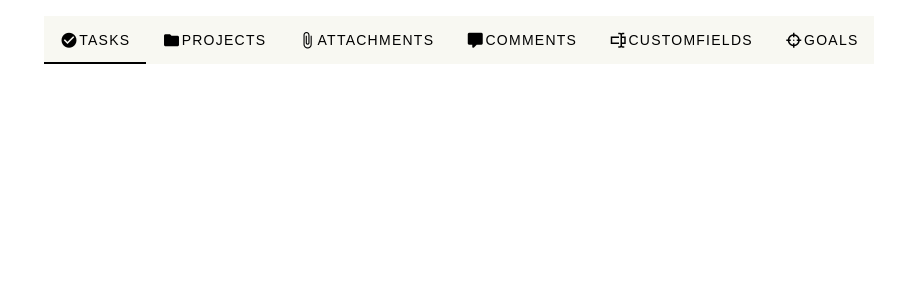
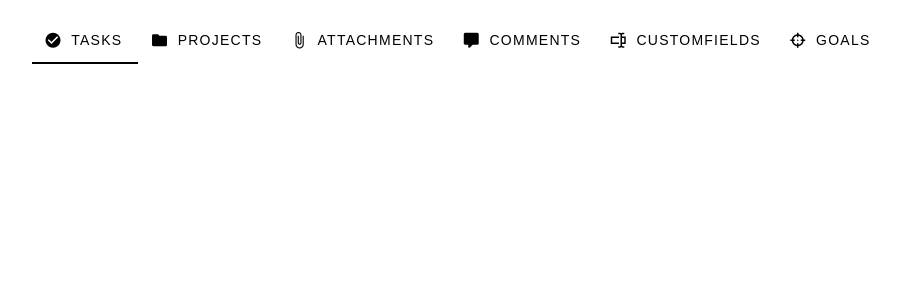
Before and after one commit to mihailo-obradovic/pro-backup-nuxt, a Nuxt app: page /Home in a window 1280 px wide. Shown: the top 300 px of the page, without its empty margins (181-1086 px from the left). Built offline with nearby package versions, Linux system fonts and the light colour scheme.

Commit message:
Styling adjustments

```diff
--- a/assets/styles/main.scss
+++ b/assets/styles/main.scss
@@ -9,6 +9,10 @@ body,
 
 body {
     font-family: 'Outfit', sans-serif;
+}
+
+.text-h6 {
+    font-family: 'Outfit', sans-serif !important;
 }
 
 ::selection {
--- a/layouts/Default.vue
+++ b/layouts/Default.vue
@@ -4,20 +4,22 @@
     <v-app-bar color="primary" height="48">
       <!-- Title of the application with adjusted margin and font size -->
       <v-app-bar-title class="text-h6 ms-3">
-        <v-icon icon="mdi-apps" @click="drawer = !drawer" />
+        <div class="d-flex align-center">
+          <v-icon icon="mdi-menu" @click="drawer = !drawer" />
 
-        <span class="ms-1">My Application</span>
+          <span class="ms-1">Pro Backup</span>
+        </div>
       </v-app-bar-title>
 
       <!-- Spacer to push the following elements to the right -->
       <v-spacer />
 
       <!-- Menu icons on the right side of the toolbar -->
-      <v-btn icon="mdi-home" @click="navigateTo('/')" />
+      <v-btn icon="mdi-home-outline" @click="navigateTo('/')" />
 
       <v-btn icon="mdi-cube-outline" @click="navigateTo('/products')" />
 
-      <v-btn icon="mdi-email" @click="navigateTo('/contact')" />
+      <v-btn icon="mdi-email-outline" @click="navigateTo('/contact')" />
     </v-app-bar>
 
     <!-- Navigation drawer for menu actions -->
@@ -26,7 +28,7 @@
         <!-- Menu items in the drawer with icons -->
         <v-list-item
           title="Home"
-          prepend-icon="mdi-home"
+          prepend-icon="mdi-home-outline"
           @click="navigateTo('/')"
         />
 
@@ -38,7 +40,7 @@
 
         <v-list-item
           title="Contact"
-          prepend-icon="mdi-email"
+          prepend-icon="mdi-email-outline"
           @click="navigateTo('/contact')"
         />
       </v-list>
--- a/pages/Home.vue
+++ b/pages/Home.vue
@@ -6,8 +6,7 @@
       align-tabs="start"
       class="flex-grow-0"
     >
-      <v-tab v-for="tab in tabs" :key="tab.name">
-        <v-icon>{{ tab.icon }}</v-icon>
+      <v-tab v-for="tab in tabs" :key="tab.name" :prepend-icon="tab.icon">
         {{ tab.name.charAt(0).toUpperCase() + tab.name.slice(1) }}
       </v-tab>
     </v-tabs>
--- a/plugins/vuetify.ts
+++ b/plugins/vuetify.ts
@@ -1,10 +1,11 @@
 import '@mdi/font/css/materialdesignicons.css';
+import type { VuetifyOptions } from 'vuetify';
 
 import 'vuetify/styles';
 import { createVuetify } from 'vuetify';
 
 const baseColors = {
-  primary: '#bd93f9',
+  primary: '#121637',
   secondary: '#44475a',
   accent: '#ff79c6',
   error: '#ff5555',
@@ -15,27 +16,27 @@ const baseColors = {
   highlight: '#f1fa8c'
 };
 
-const options = {
+const options: VuetifyOptions = {
   theme: {
     defaultTheme: 'light',
 
     themes: {
       light: {
-        isDark: false,
+        dark: false,
 
         colors: {
-          background: '#f8f8f2',
+          background: '#ffffff',
           foreground: '#282a36',
           ...baseColors
         }
       },
 
       dark: {
-        isDark: true,
+        dark: true,
 
         colors: {
           background: '#282a36',
-          foreground: '#f8f8f2',
+          foreground: '#ffffff',
           ...baseColors
         }
       }
```
